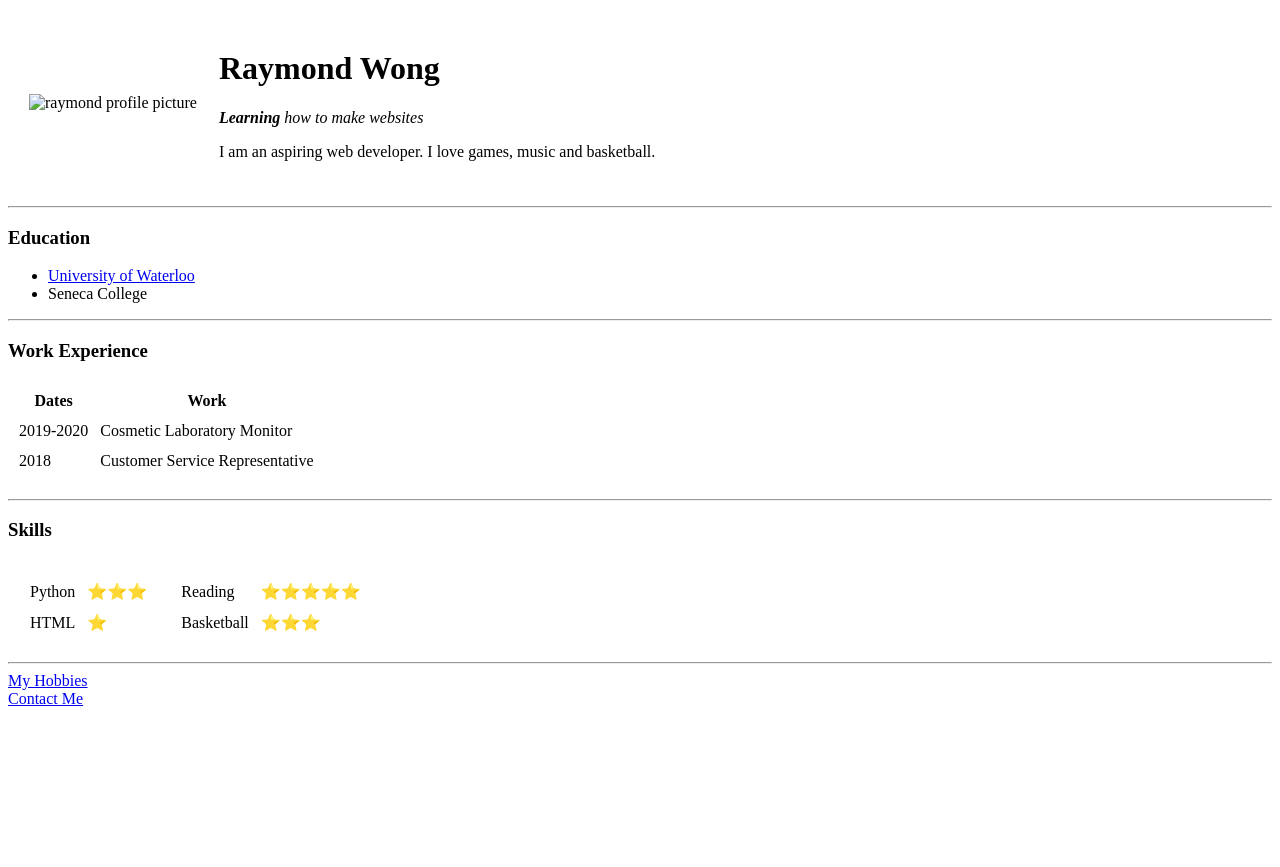
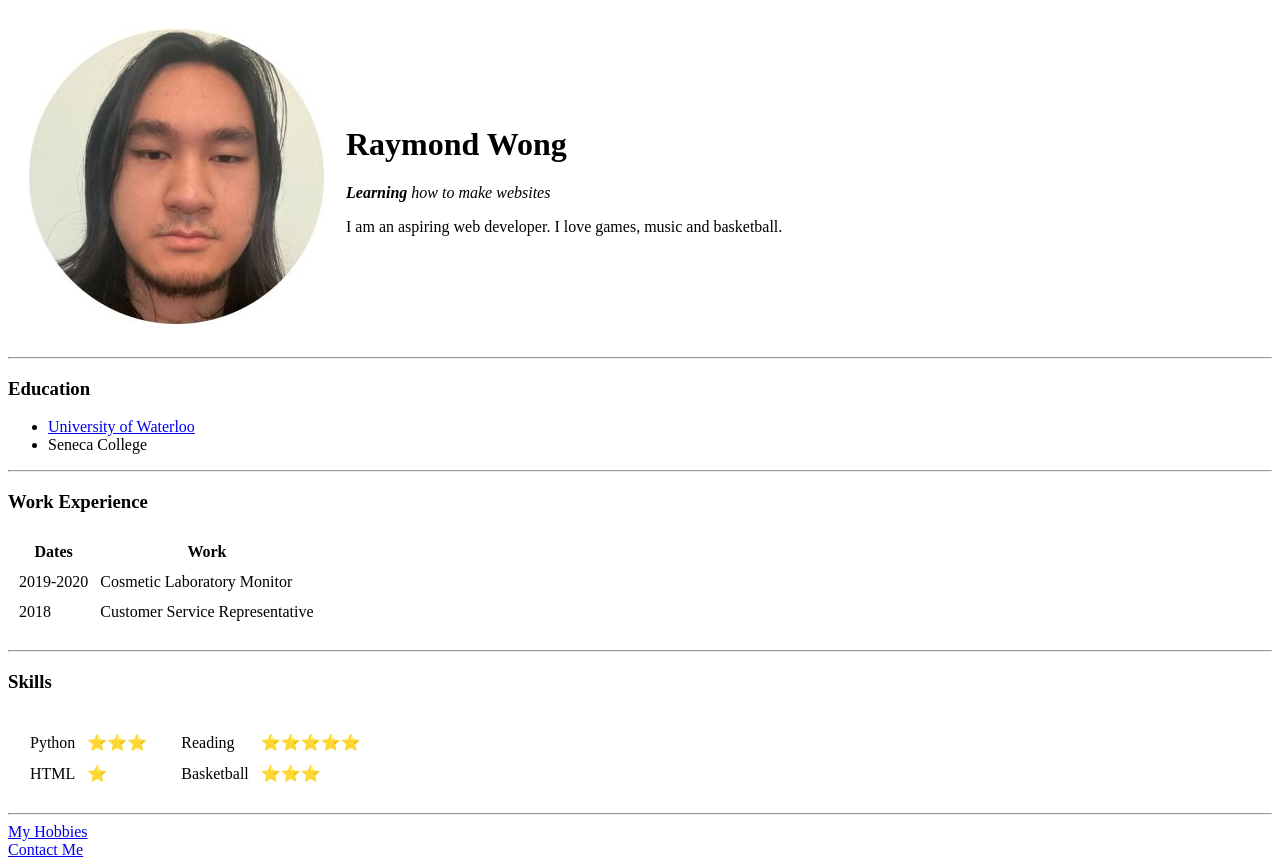
Before and after one commit to raymondgwong/cv, a plain HTML site: page index.html in a window 1280 px wide. Before the commit the page ends 800 px from the top, so only its background shows below. Drawn offline with Linux system fonts and the light colour scheme.

Commit message:
updated index file

```diff
--- a/index.html
+++ b/index.html
@@ -9,7 +9,7 @@
 <body>
   <table cellspacing="20">
     <tr>
-      <td>  <img src="profile.jpg"
+      <td>  <img src="Images\profile.jpg"
         alt="raymond profile picture"></td>
       <td>  <h1> Raymond Wong</h1>
         <p><em><strong>Learning</strong> how to make websites</em></p>
```
